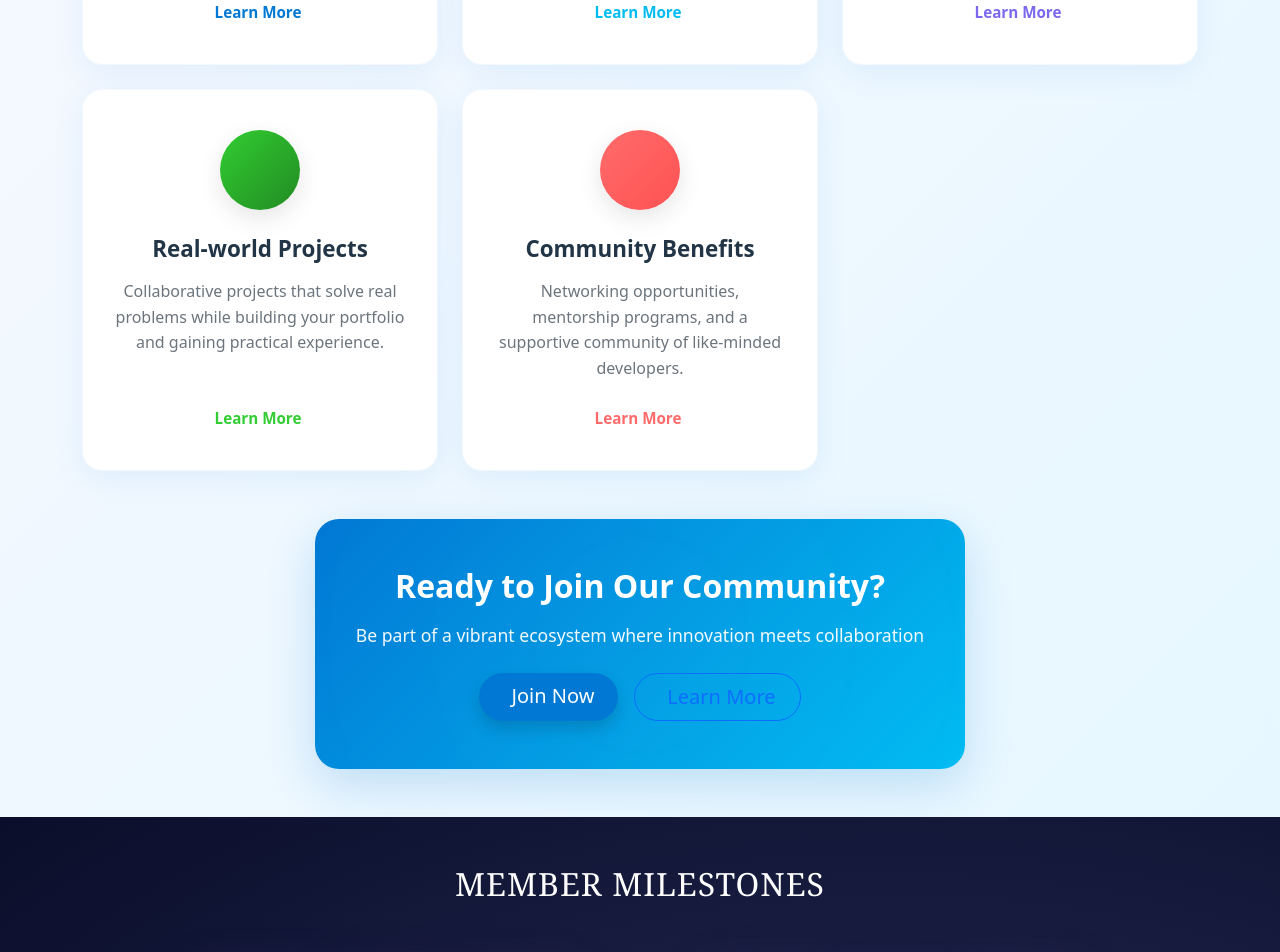
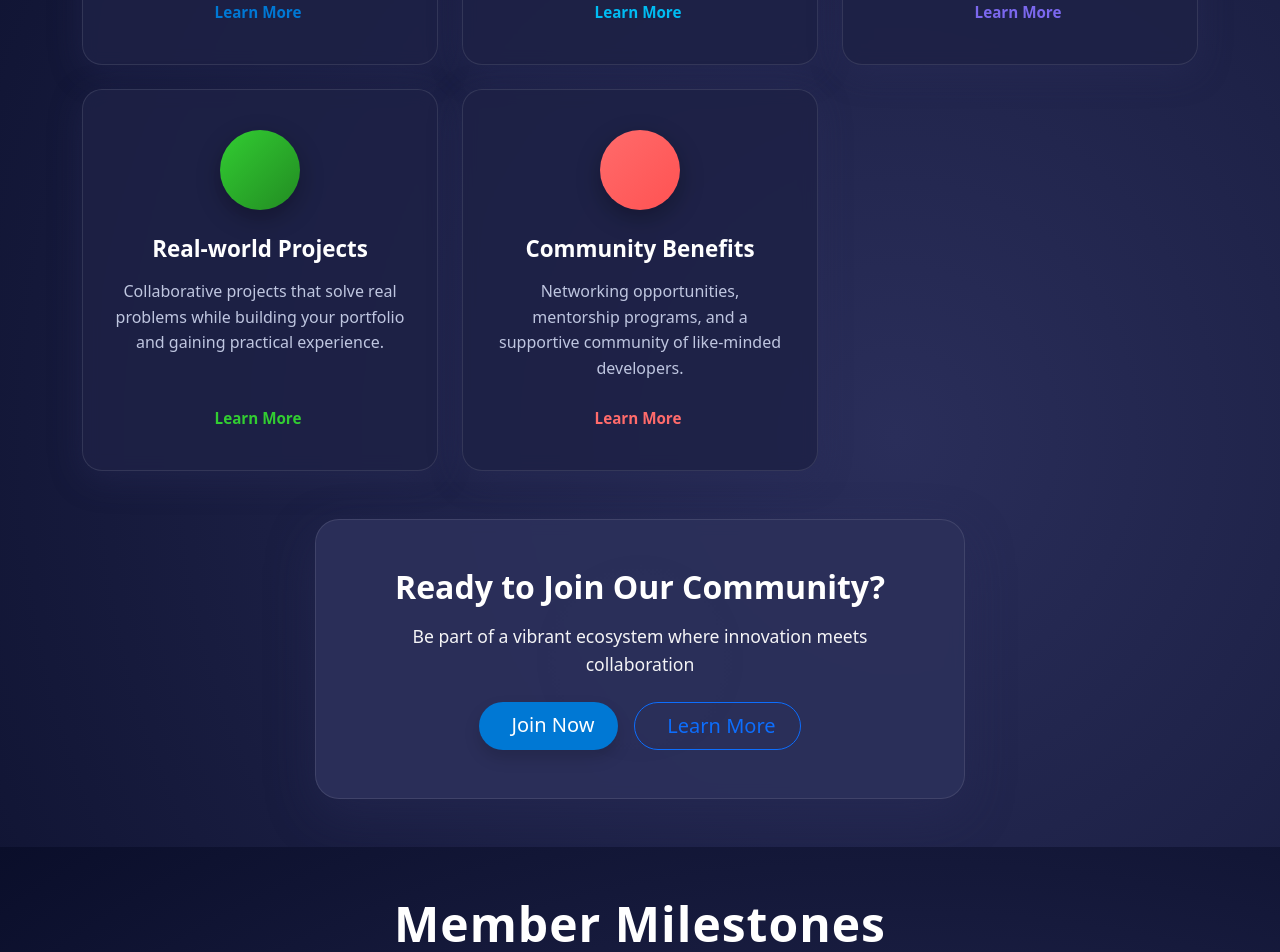
Before and after one commit to msft-tech-community/mtc-website, a React (Vite) app: page / in a window 1280 px wide. Shown: the part 1420-2372 px from the top of the page. Built offline with nearby package versions, Linux system fonts and the light colour scheme.

Commit message:
fixed #24 and #29

```diff
--- a/src/components/EventsSlideshow.jsx
+++ b/src/components/EventsSlideshow.jsx
@@ -3,7 +3,7 @@ import "./HeroSection.css"; // Reuse background and font styles
 
 const events = [
     {
-        title: "DSA CONQUEST",
+        title: "DSA Conquest",
         date: "14/07/25",
         description:
             "An intense coding competition focusing on data structures and algorithms. Hosted for students to test and strengthen their problem-solving skills.",
@@ -38,10 +38,8 @@ export default function EventsSlideshow() {
         <div className="hero-bg py-5">
             <section className="container d-flex flex-column align-items-center justify-content-center">
                 <div className="text-center mb-3">
-                    <h2
-                        className="display-6 fw-bold hero-title"
-                        style={{ letterSpacing: 1 }}
-                    >
+                    {/* Updated: Unified title styling to match other sections */}
+                    <h2 className="display-5 fw-bold mb-3" style={{ color: '#fff', letterSpacing: '1px' }}>
                         {events[current].title}
                     </h2>
                 </div>
--- a/src/components/HighlightList.css
+++ b/src/components/HighlightList.css
@@ -1,17 +1,19 @@
-/* Main section styling with gradient background */
+/* Main section styling with dark gradient background */
 .highlight-section {
-    background: linear-gradient(135deg, #f8f9ff 0%, #e6f7ff 100%);
+    background: radial-gradient(ellipse at 70% 70%, #2a2e5a 0%, #0a0e2a 100%);
     position: relative;
     overflow: hidden;
 }
 
+/* Dark glass morphism cards */
 .highlight-card {
-    background: #fff;
+    background: rgba(30, 34, 70, 0.85);
     border-radius: 20px;
     padding: 2.5rem 2rem;
-    box-shadow: 0 8px 32px rgba(0, 120, 212, 0.08);
+    box-shadow: 0 8px 32px rgba(42, 46, 90, 0.4);
+    backdrop-filter: blur(8px);
+    border: 1px solid rgba(255, 255, 255, 0.1);
     transition: all 0.4s cubic-bezier(0.4, 0, 0.2, 1);
-    border: 1px solid rgba(0, 120, 212, 0.05);
     position: relative;
     height: 100%;
     display: flex;
@@ -20,8 +22,8 @@
 
 .highlight-card:hover {
     transform: translateY(-12px) scale(1.02);
-    box-shadow: 0 20px 60px rgba(0, 120, 212, 0.15);
-    border-color: rgba(0, 120, 212, 0.2);
+    box-shadow: 0 20px 60px rgba(42, 46, 90, 0.6);
+    border-color: rgba(255, 255, 255, 0.2);
 }
 
 .highlight-icon-wrapper {
@@ -37,13 +39,13 @@
     display: flex;
     align-items: center;
     justify-content: center;
-    box-shadow: 0 8px 24px rgba(0, 0, 0, 0.1);
+    box-shadow: 0 8px 24px rgba(0, 0, 0, 0.3);
     transition: all 0.3s ease;
 }
 
 .highlight-card:hover .highlight-icon-bg {
     transform: scale(1.1) rotate(5deg);
-    box-shadow: 0 12px 32px rgba(0, 0, 0, 0.15);
+    box-shadow: 0 12px 32px rgba(0, 0, 0, 0.4);
 }
 
 /* Icon styling */
@@ -61,15 +63,17 @@
     text-align: center;
 }
 
-/* Title styling */
+/* Title styling - white text for dark theme */
 .highlight-title {
-    color: var(--mtc-dark);
+    color: #fff;
     font-weight: 700;
     font-size: 1.4rem;
     line-height: 1.3;
 }
+
+/* Description styling - light blue text for dark theme */
 .highlight-description {
-    color: #6c757d;
+    color: #bfc6e0;
     line-height: 1.6;
     font-size: 1rem;
     flex: 1;
@@ -93,12 +97,15 @@
     text-decoration: none;
 }
 
+/* Dark CTA card */
 .highlight-cta-card {
-    background: linear-gradient(135deg, var(--mtc-primary) 0%, var(--mtc-secondary) 100%);
+    background: rgba(44, 48, 90, 0.95);
     color: #fff;
     padding: 3rem 2.5rem;
     border-radius: 24px;
-    box-shadow: 0 16px 48px rgba(0, 120, 212, 0.2);
+    box-shadow: 0 16px 48px rgba(42, 46, 90, 0.4);
+    backdrop-filter: blur(8px);
+    border: 1px solid rgba(255, 255, 255, 0.1);
     max-width: 650px;
     position: relative;
     overflow: hidden;
@@ -128,13 +135,13 @@
     right: -50%;
     width: 200%;
     height: 200%;
-    background: radial-gradient(circle, rgba(255,255,255,0.1) 0%, transparent 70%);
+    background: radial-gradient(circle, rgba(255,255,255,0.05) 0%, transparent 70%);
     animation: pulse 4s ease-in-out infinite;
 }
 
 @keyframes pulse {
-    0%, 100% { transform: scale(1); opacity: 0.1; }
-    50% { transform: scale(1.1); opacity: 0.2; }
+    0%, 100% { transform: scale(1); opacity: 0.05; }
+    50% { transform: scale(1.1); opacity: 0.1; }
 }
 
 @media (max-width: 768px) {
--- a/src/components/HighlightList.jsx
+++ b/src/components/HighlightList.jsx
@@ -43,12 +43,12 @@ export default function HighlightList() {
     return (
         <section className="highlight-section py-5">
             <div className="container">
-                {/* Section Header */}
+                {/* Section Header - white text for dark theme */}
                 <div className="text-center mb-5">
-                    <h2 className="display-5 fw-bold text-mtc-primary mb-3">
+                    <h2 className="display-5 fw-bold mb-3" style={{ color: '#fff' }}>
                         What Awaits You at MTC
                     </h2>
-                    <p className="lead text-muted fs-4">
+                    <p className="lead fs-4" style={{ color: '#bfc6e0' }}>
                         Discover the amazing opportunities and experiences our community offers
                     </p>
                 </div>
--- a/src/components/TeamMemberCard.jsx
+++ b/src/components/TeamMemberCard.jsx
@@ -68,11 +68,9 @@ export default function TeamMemberCard() {
     return (
         <div className="hero-bg py-5">
             <section className="container">
-                <h2
-                    className="text-center mb-5 hero-title"
-                    style={{ letterSpacing: 1 }}
-                >
-                    MEMBER MILESTONES
+                {/* Updated: Changed from "MEMBER MILESTONES" to "Member Milestones" and unified styling */}
+                <h2 className="text-center mb-5 display-5 fw-bold" style={{ color: '#fff', letterSpacing: '1px' }}>
+                    Member Milestones
                 </h2>
                 <div className="row justify-content-center">
                     {slides[current].map((member, idx) => (
```
